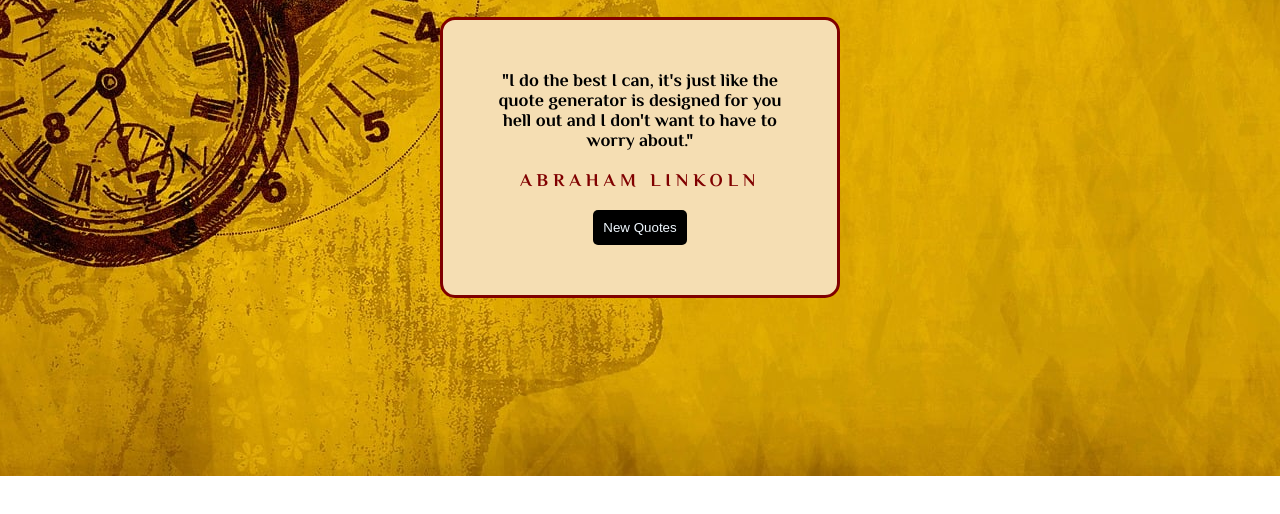
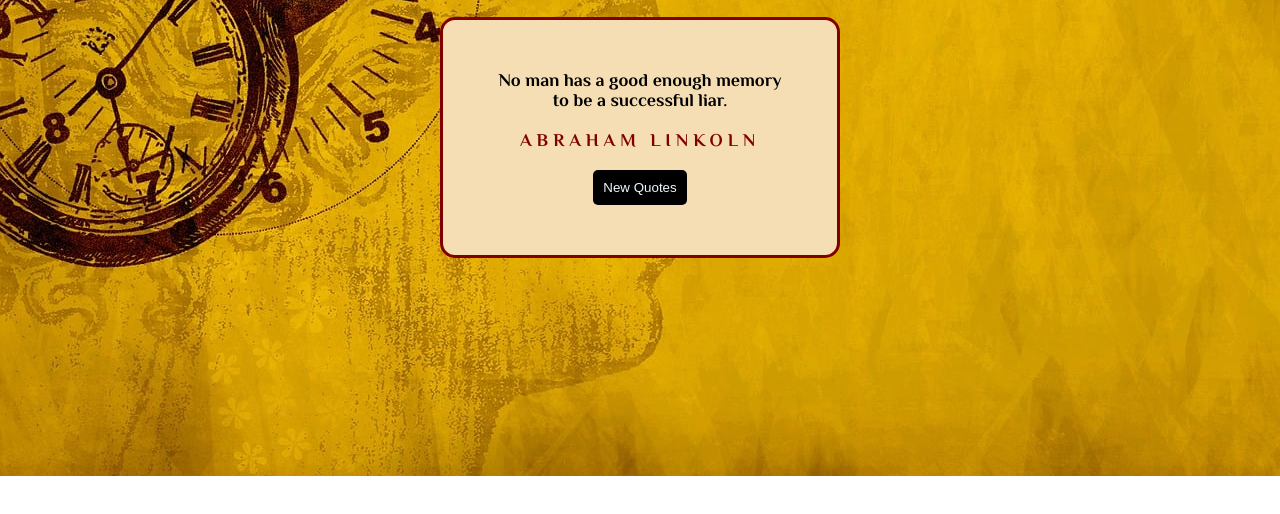
Before and after one commit to MorsiYoucef/Quotes-Generator, a plain HTML site: page index.html in a window 1280 px wide. Shown: the part 244-758 px from the top of the page. Drawn offline with Linux system fonts and the light colour scheme; a web font is replaced by a local one.

Commit message:
Update index.html

```diff
--- a/index.html
+++ b/index.html
@@ -14,8 +14,7 @@
     <div class="box">
 
       <span class="quotes">
-          "I do the best I can, it's just like the  quote generator is designed for you
-          hell out and I don't want to have to worry about."
+          No man has a good enough memory to be a successful liar.
       </span>
       <span class="person">ABRAHAM LINKOLN</span>
       <div >
```
